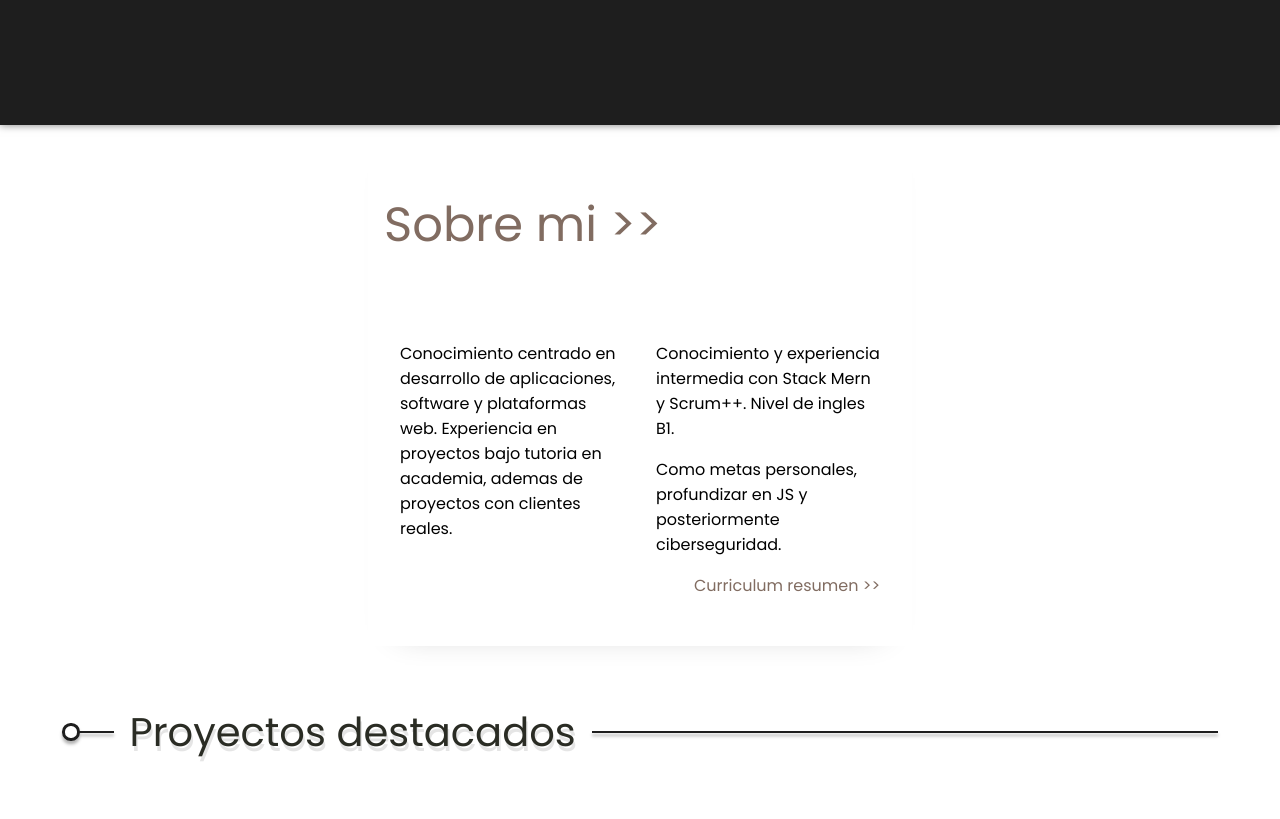
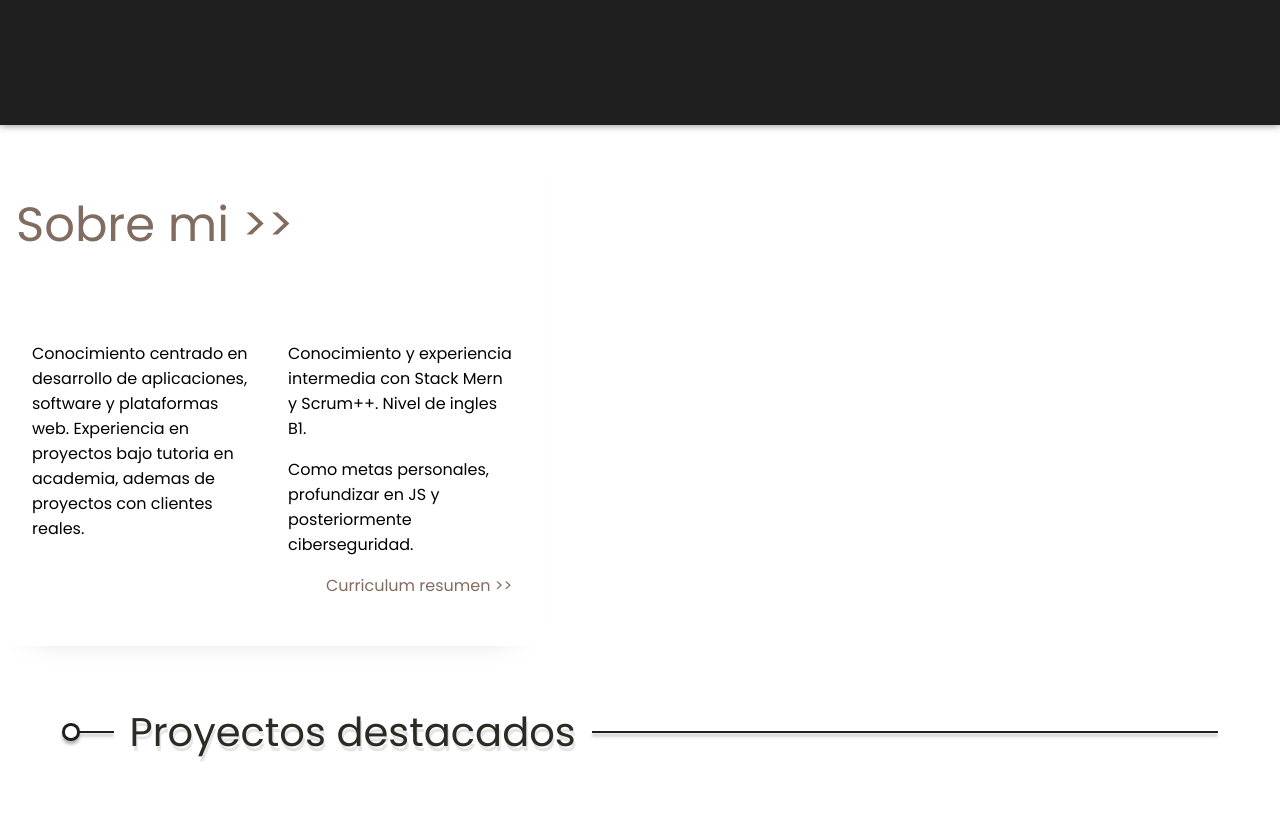
Before and after one commit to Matii111/Matii111.github.io, a React (Create React App) app: page / in a window 1280 px wide. Shown: the part 540-1359 px from the top of the page. Built offline with nearby package versions, Linux system fonts and the light colour scheme.

Commit message:
chore(minor): Code refactoring.

```diff
--- a/src/App.js
+++ b/src/App.js
@@ -1,6 +1,6 @@
 import './index.css';
 import { Fade } from "react-awesome-reveal";
-
+import React, { useState, useEffect } from 'react';
 import ToolsIcons from './components/toolsSection/toolsFormat';
 import Footer from './components/footer';
 import PresentationLabel from './components/presentationLabel';
@@ -48,13 +48,20 @@ function App() {
             direction='down'
             className='fade-effect'
             triggerOnce='true'
-            fraction='1'
+            fraction='0'
           >
             <PresentationLabel />
           </Fade>
           <GoTop />
           <div className='content-container'>
-            <SummarySection />
+            <Fade
+              direction='down'
+              className='fade-effect'
+              triggerOnce='true'
+              fraction='0'
+            >
+              <SummarySection />
+            </Fade>
             <ProjectFormat />
             <div className='career-container'>
               <CareerFormat />
--- a/src/components/languageChanger.js
+++ b/src/components/languageChanger.js
@@ -1,4 +1,3 @@
-import React from "react";
 function LanguageChanger() {
     return (
         <>
--- a/src/components/presentationLabel.js
+++ b/src/components/presentationLabel.js
@@ -1,4 +1,3 @@
-import React from 'react';
 import { ReactComponent as Code } from '../imgs/logos/code-icon.svg';
 
 function PresentationLabel() {
```
